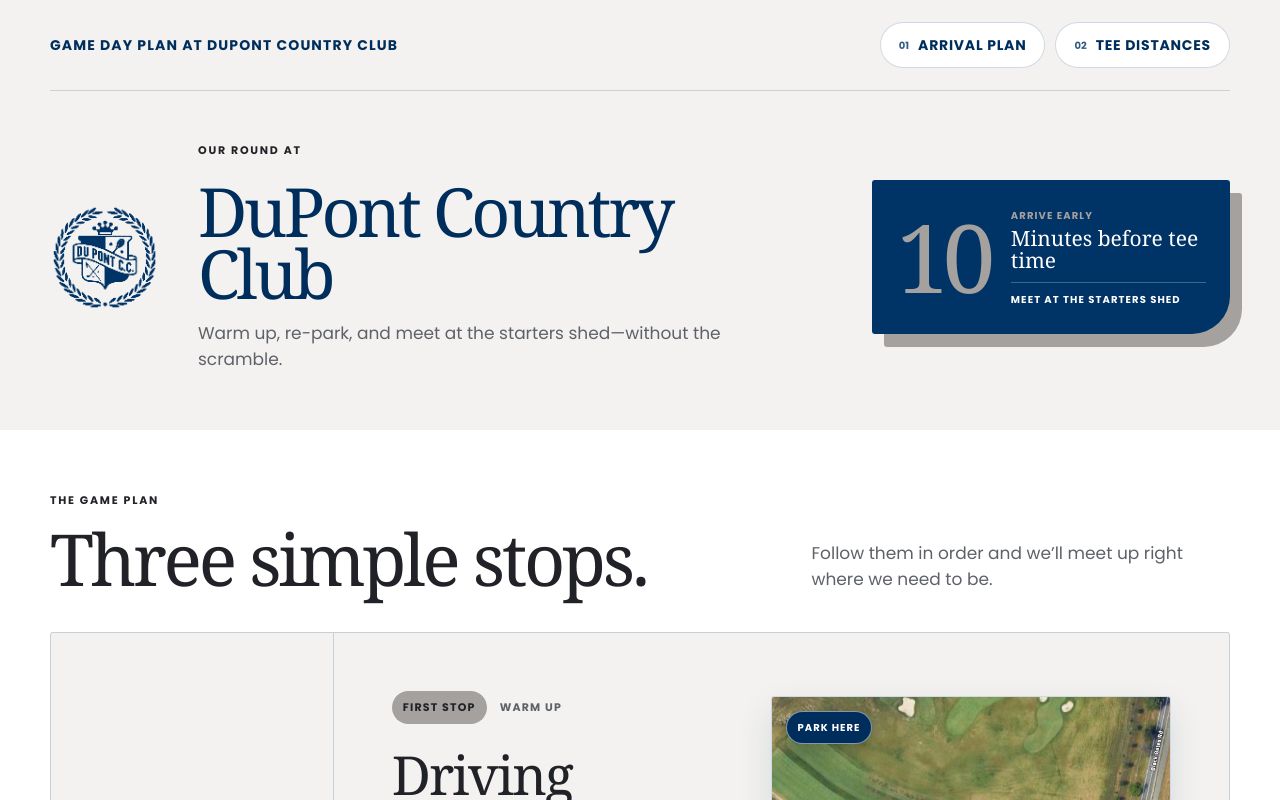
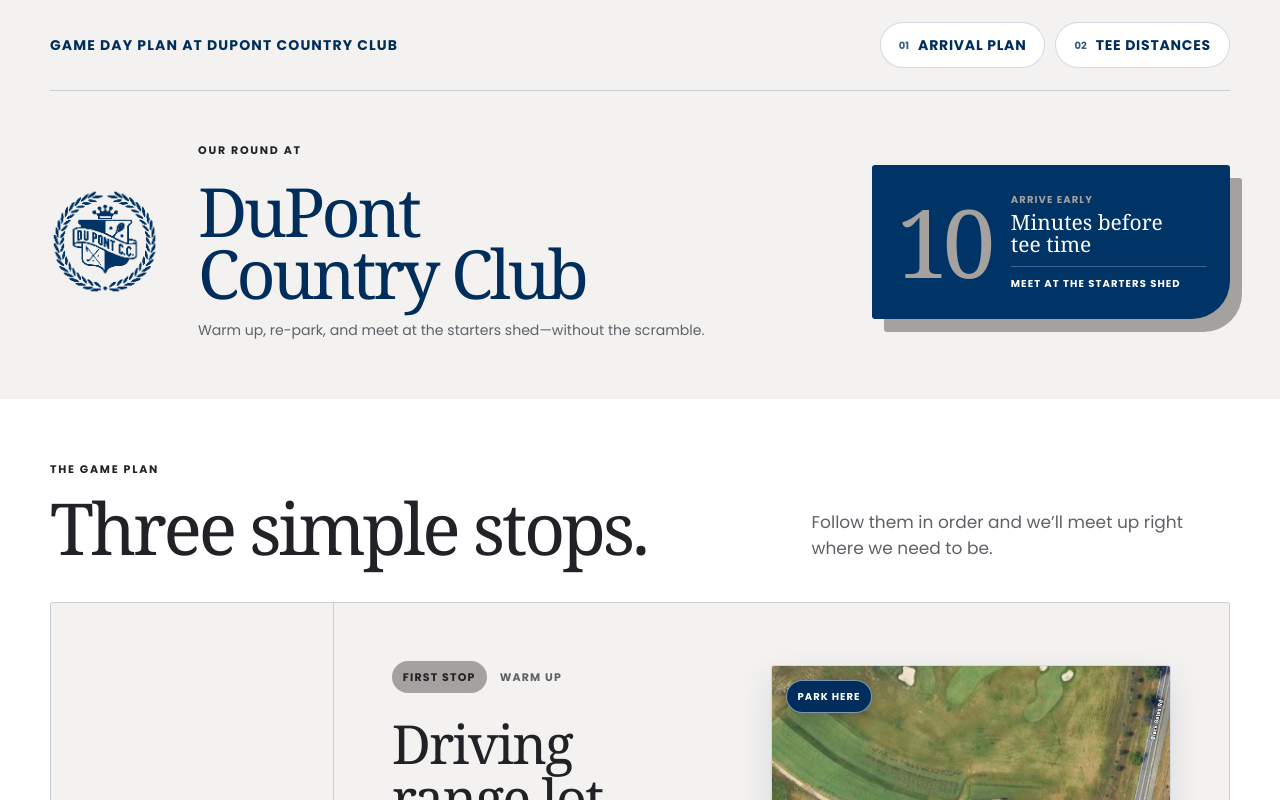
Before and after one commit to chiawupenn/dupont-golf-day-guide, a Next.js app: page / in a window 1280 px wide. Shown: the top 800 px of the page. Built offline with nearby package versions, Linux system fonts and the light colour scheme; a web font is replaced by a local one.

Commit message:
Prevent isolated words in page typography

```diff
--- a/app/globals.css
+++ b/app/globals.css
@@ -26,6 +26,29 @@ body {
   background: var(--cream);
   color: var(--ink);
   font-family: "Poppins", Arial, Helvetica, sans-serif;
+}
+
+p,
+li,
+.route-meta,
+.map-preview-caption,
+.arrival-pill,
+.yards-key,
+footer {
+  text-wrap: pretty;
+  orphans: 2;
+  widows: 2;
+}
+
+h1,
+h2,
+h3,
+.wordmark,
+.header-nav a,
+.hero-card,
+.map-link,
+.map-preview-caption strong {
+  text-wrap: balance;
 }
 
 a {
@@ -57,6 +80,7 @@ main {
   font-weight: 700;
   letter-spacing: 0.08em;
   text-transform: uppercase;
+  white-space: nowrap;
 }
 
 .header-nav {
@@ -79,6 +103,7 @@ main {
   font-weight: 700;
   letter-spacing: 0.055em;
   text-transform: uppercase;
+  white-space: nowrap;
   transition: color 160ms ease, background 160ms ease, border-color 160ms ease;
 }
 
@@ -145,6 +170,14 @@ main {
   color: var(--ink-soft);
   font-size: clamp(14px, 1.45vw, 17px);
   line-height: 1.55;
+}
+
+@media (min-width: 821px) {
+  .hero-intro {
+    max-width: none;
+    font-size: clamp(13px, 1.1vw, 15px);
+    white-space: nowrap;
+  }
 }
 
 .hero-card {
@@ -949,7 +982,8 @@ footer a {
 
 @media (max-width: 520px) {
   .wordmark {
-    font-size: 13px;
+    font-size: 11.5px;
+    letter-spacing: 0.055em;
   }
 
   .header-nav {
```
